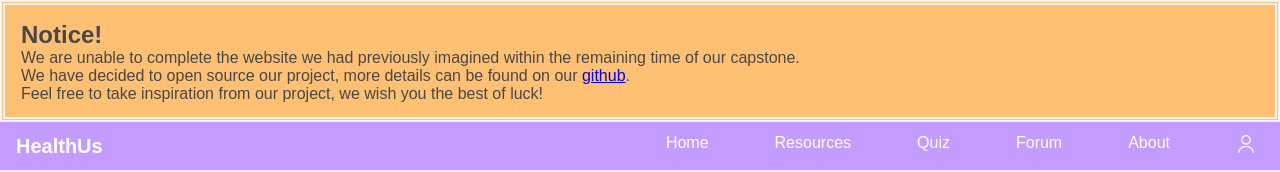
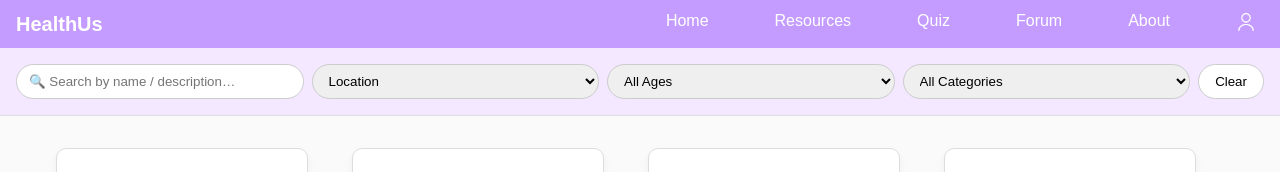
Before and after one commit to lattematics/hotpot, a React (Create React App) app: page /resources in a window 1280 px wide. Shown: the top 172 px of the page. Built offline with nearby package versions, Linux system fonts and the light colour scheme.

Commit message:
Revert "Handover doc: Post a notice"
This reverts commit 3a0c898c82d6c7e89b63bcf85bffa49a24d09297.

```diff
--- a/src/App.jsx
+++ b/src/App.jsx
@@ -15,13 +15,6 @@ import LoginSignup from './components/LoginSignup'
 export default function App() {
   return (
     <>
-      <div class="notice">
-        <h2>Notice!</h2>
-        <p>We are unable to complete the website we had previously imagined within the remaining time of our capstone.</p>
-        <p>We have decided to open source our project, more details can be found on our <a href="https://github.com/lattematics/hotpot">github</a>.</p>
-        <p>Feel free to take inspiration from our project, we wish you the best of luck!</p>
-      </div>
-
       <Navbar />
       <Routes>
         <Route path="/"          element={<HomePage />} />
--- a/src/style.css
+++ b/src/style.css
@@ -503,12 +503,3 @@ textarea {
   padding: 2rem;
   color: #666;
 }
-
-.notice {
-  height: 1rem;
-  padding: 1rem;
-  padding-bottom: 6rem;
-  background-color: #ffc073;
-  color: rgb(72, 72, 72);
-  border: 5px double whitesmoke;
-}
```
Also changed, not shown: src/components/noticeMsg.jsx (deleted, +0 -9 lines).
